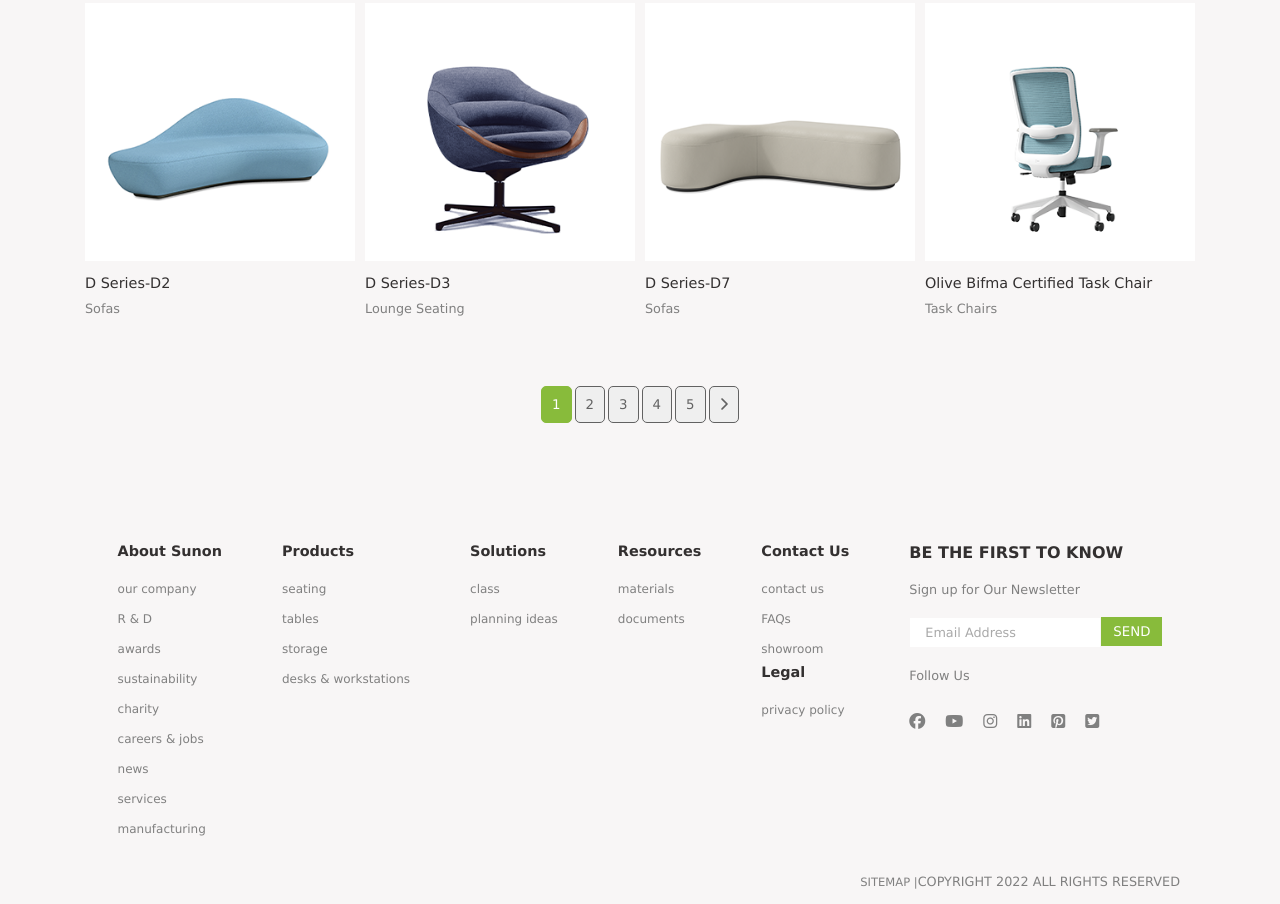
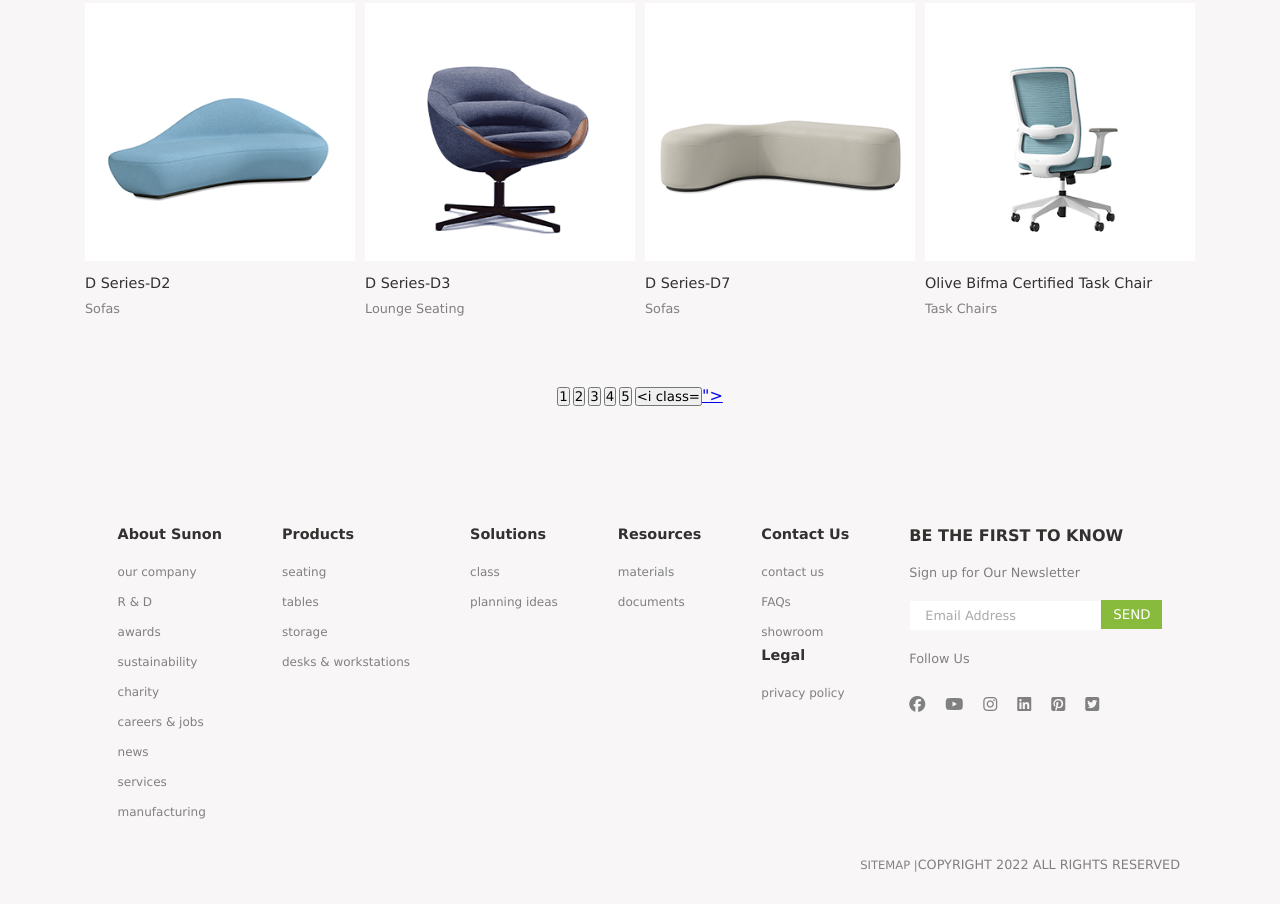
Before and after one commit to king-mayor/seating1, a plain HTML site: page index.html in a window 1280 px wide. Shown: the part 1423-2327 px from the top of the page. Drawn offline with Linux system fonts and the light colour scheme.

Commit message:
Update index.html
updated links

```diff
--- a/index.html
+++ b/index.html
@@ -178,42 +178,42 @@
         <div class="btn-1">
             <form>
                 <a href="https://king-mayor.github.io/seating1/">
-                    <button>1</button>
+                    <input type="button" value="1">
                 </a>
             </form>
         </div>
         <div class="btn-2">
             <form>
                 <a href="https://king-mayor.github.io/seating2/">
-                    <button>2</button>
+                    <input type="button" value="2">
                 </a>
             </form>
         </div>
         <div class="btn-3">
             <form>
                 <a href="https://king-mayor.github.io/seating3/">
-                    <button>3</button>
+                    <input type="button" value="3">
                 </a>
             </form>
         </div>
         <div class="btn-4">
             <form>
                 <a href="https://king-mayor.github.io/seating4/">
-                    <button>4</button>
+                    <input type="button" value="4">
                 </a>
             </form>
         </div>
         <div class="btn-6">
             <form>
                 <a href="https://king-mayor.github.io/seating5/">
-                    <button>5</button>
+                    <input type="button" value="5">
                 </a>
             </form>
         </div>
         <div class="btn-7">
             <form>
                 <a href="https://king-mayor.github.io/seating1/">
-                    <button><i class="fa fa-chevron-right" aria-hidden="true"></i></button>
+                    <input type="button" value="<i class="fa fa-chevron-right" aria-hidden="true"></i>">
                 </a>
             </form>
         </div>
```
